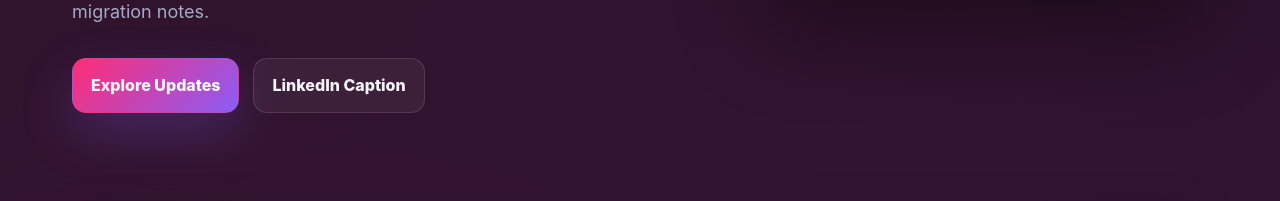
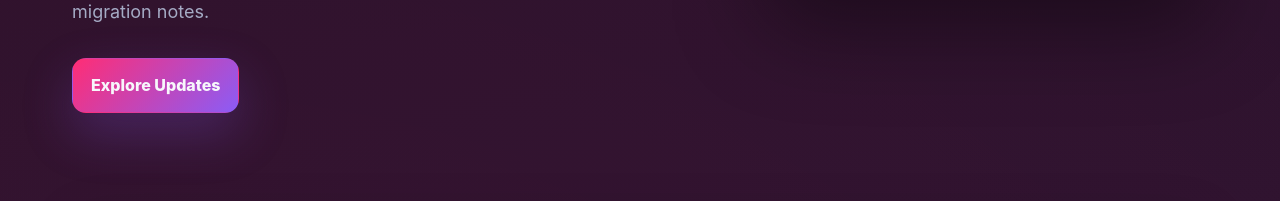
Before and after one commit to Dipak-Ahirav/-Angular-v22-Analysis, a plain HTML site: page index.html in a window 1280 px wide. Shown: the part 577-778 px from the top of the page. Drawn offline with Linux system fonts and the light colour scheme.

Commit message:
Update index.html

```diff
--- a/index.html
+++ b/index.html
@@ -562,7 +562,6 @@
       </p>
       <div class="hero-actions">
         <a class="btn primary" href="#features">Explore Updates</a>
-        <a class="btn" href="#linkedin">LinkedIn Caption</a>
       </div>
     </div>
 
```
